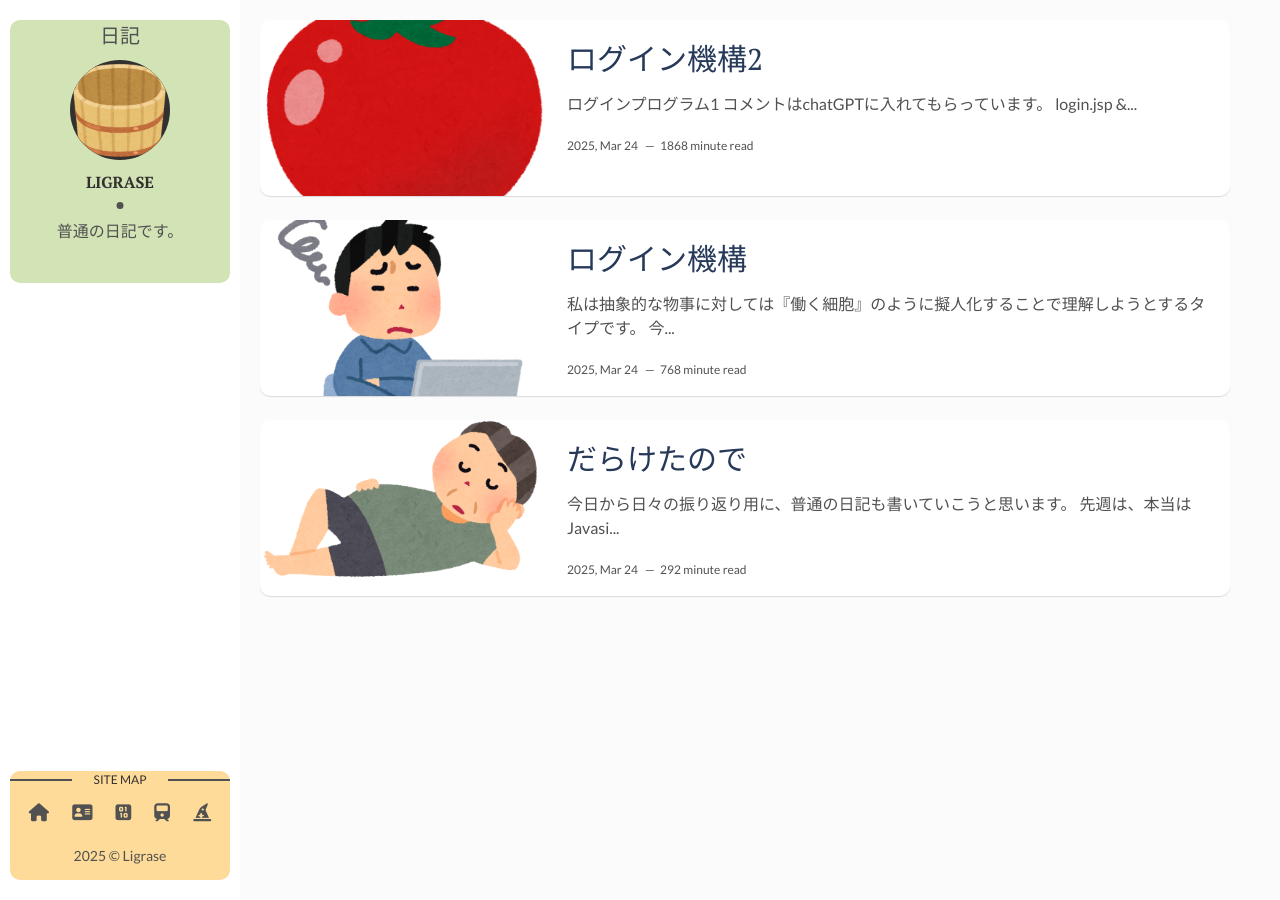
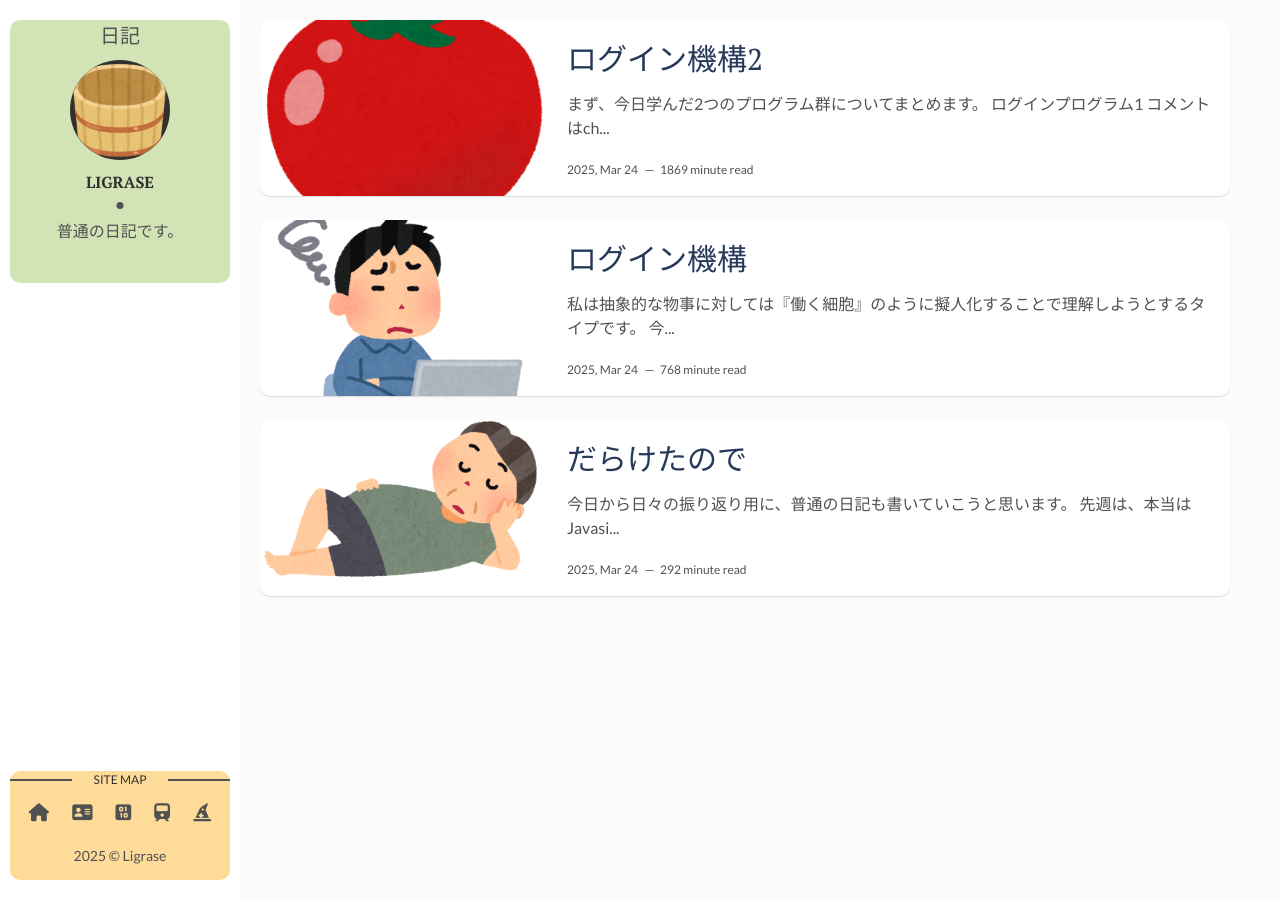
Before and after one commit to Liqrase/diary-3, a Jekyll site: the page built from index.html, in a window 1280 px wide. Built offline with Jekyll 4.4.1, drawn with Linux system fonts in a browser that asks for light colours; nearby versions of some CDN libraries; the list of posts is cut into pages by our own code; some of the changed lines change nothing that is shown.

Commit message:
2025-03-26-diary.markdown の更新

```diff
--- a/_posts/2025-03-26-diary.markdown
+++ b/_posts/2025-03-26-diary.markdown
@@ -7,6 +7,8 @@ img: postimg/tomato_red.png # Add image post (optional)
 fig-caption: # Add figcaption (optional)
 tags: [日記]
 ---
+まず、今日学んだ2つのプログラム群についてまとめます。
+
 ## ログインプログラム1
 コメントはchatGPTに入れてもらっています。
 ### login.jsp
@@ -357,12 +359,13 @@ Javaのような型推論は行っていないとのこと。
 ## 以下、その他の事柄
 ### トマトジュース
 トマトジュースには血圧を下げる作用があると聞きました。どの物質が作用しているのですか？<br>
-<small>chatGPT</small>
+　<small>chatGPT</small>
 >そう、トマトジュースが血圧を下げる効果があるとされておりますのは、主に「リコピン」という成分のおかげでございますわ。<br>
 >このリコピンは、トマトに豊富に含まれる赤い色素のカロテノイドの一種で、強い抗酸化作用を持っておりますの。<br>
 >そのおかげで、血管の老化を防いだり、血流を良くしたりすることで、高血圧の予防や改善に役立つとされておりますのよ。<br>
 >それに加えて、トマトジュースにはカリウムも多く含まれておりますわ。<br>
 >このカリウムは、体内の余分なナトリウム（塩分）を排出する働きがございますから、血圧を自然に下げる助けになりますの。
+
 厳密には、リコピンには血中の善玉コレステロールを増やすという働きがあり、それによって抗酸化作用がもたらされ、間接的に血圧にも効果がある？みたいです。<br>
 直接血圧を下げているわけではない模様。
 
@@ -377,8 +380,8 @@ Jekyllには、_config.ymlファイル内に「future: true」と書きこまな
 
 ### font awesome
 Font awesomeというwebアイコンフォントを提供してくれるサービスがあり、このJekyllセットでは初期状態でバージョン4のアイコンが一式含まれていました。
-(パソコンでは左下、スマホではオレンジ色の部分)<br>
-しかし、種類数が心許なかったので、最新版の6に対応させました。<br>
+(このサイトでは、パソコンでは左下、スマホではオレンジ色の部分にあるアイコンのこと)<br>
+しかし、種類数が心許なかったので、最新版のバージョン6に対応させました。<br>
 バージョン4ではアイコンセットを利用するためにはインストールする必要があったようですが、最新版は[公式サイト](https://fontawesome.com/ "font awesome")でアカウント登録を行い、公式サイトから提示される１行コードをheaderなどに貼り付けるだけで、アカウント内で利用可能なアイコンが一通り使えるようになるようです(無料のものだけでも十分な量)。
 
 ### githubの履歴は自由に消すことはできない！
```
